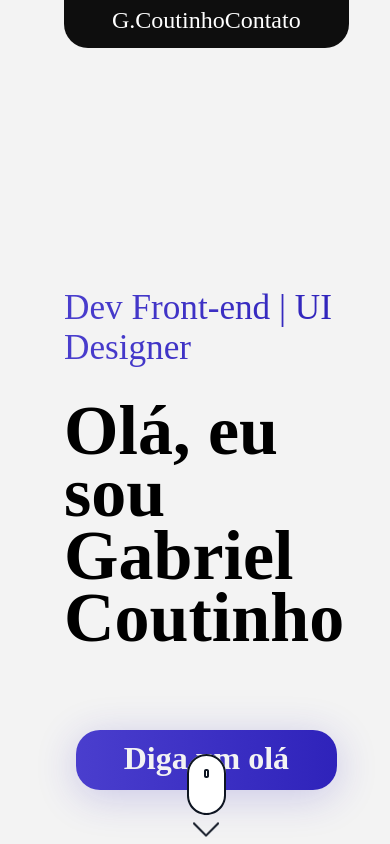
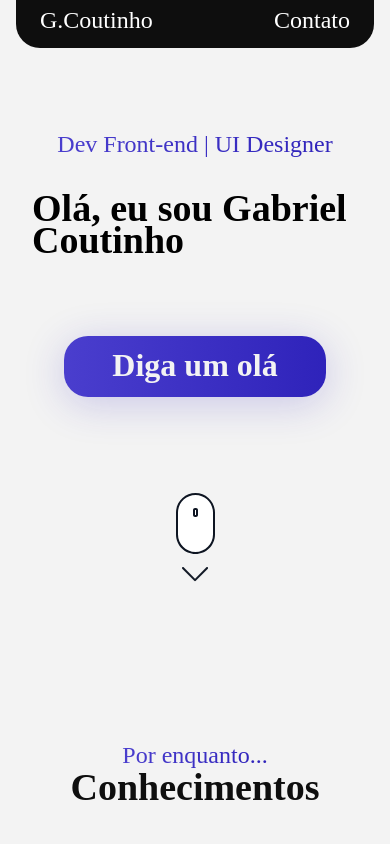
Before and after one commit to GabrielCoutz/Portfolio, a Next.js app: page / in a window 390 px wide. Shown: the top 844 px of the page. Built offline with nearby package versions, Linux system fonts and the light colour scheme.

Commit message:
Responsividade

```diff
--- a/package.json
+++ b/package.json
@@ -18,7 +18,6 @@
     "next": "13.1.1",
     "react": "18.2.0",
     "react-dom": "18.2.0",
-    "resize-observer-polyfill": "^1.5.1",
     "typescript": "4.9.4"
   }
 }
--- a/src/Components/Projetos.tsx
+++ b/src/Components/Projetos.tsx
@@ -15,6 +15,7 @@ const Projetos = () => {
       <div className={`${styles.projetos} container`}>
         <Subtitle>Feitos com muito carinho</Subtitle>
         <h1 className="title">Alguns dos meus projetos</h1>
+        <div className={styles.cards}>
           <Card
             title="Essencial Calçados"
             subtitle="Front end & UI Design"
@@ -39,6 +40,7 @@ const Projetos = () => {
             tecnologies={["HTML", "CSS", "JavaScript", "PHP"]}
           />
         </div>
+      </div>
     </motion.div>
   );
 };
--- a/src/pages/index.tsx
+++ b/src/pages/index.tsx
@@ -1,70 +1,17 @@
-import React, { RefObject } from "react";
+import React from "react";
 import Conhecimentos from "../Components/Conhecimentos";
 import Contato from "../Components/Contato";
 import Header from "../Components/Header";
 import Intro from "../Components/Intro";
 import Projetos from "../Components/Projetos";
-
-let sx = 0, // For scroll positions
-  sy = 0;
-let dx = sx, // For container positions
-  dy = sy;
-
-function easeScroll() {
-  sx = window.pageXOffset;
-  sy = window.pageYOffset;
-}
-
-function render(main: HTMLDivElement) {
-  function li(a: number, b: number, n: number) {
-    return (1 - n) * a + n * b;
-  }
-  //We calculate our container position by linear interpolation method
-  dx = li(dx, sx, 0.07);
-  dy = li(dy, sy, 0.07);
-
-  dx = Math.floor(dx * 100) / 100;
-  dy = Math.floor(dy * 100) / 100;
-
-  main.style.transform = `translate3d(-${dx}px, -${dy}px, 0px)`;
-
-  window.requestAnimationFrame(() => render(main));
-}
-
-function teste(mainObj: RefObject<HTMLDivElement>) {
-  const body = document.querySelector("body");
-  const main = mainObj.current;
-  if (!main || !body) return;
-
-  body.style.height = main.clientHeight + "px";
-  main.style.position = "fixed";
-  main.style.top = "0";
-  main.style.left = "0";
-
-  return { body, main };
-}
-
 export default function Home() {
-  const elementRef = React.useRef<HTMLDivElement>(null);
-  React.useEffect(() => {
-    const references = teste(elementRef);
-    if (!references || !references.main) return;
-
-    window.addEventListener("scroll", easeScroll);
-    window.requestAnimationFrame(() => render(references.main));
-
-    return () => window.removeEventListener("scroll", easeScroll);
-  }, []);
-
   return (
     <>
-      <div ref={elementRef}>
-        <Header />
-        <Intro />
-        <Conhecimentos />
-        <Projetos />
-        <Contato />
-      </div>
+      <Header />
+      <Intro />
+      <Conhecimentos />
+      <Projetos />
+      <Contato />
     </>
   );
 }
--- a/src/styles/Conhecimentos.module.css
+++ b/src/styles/Conhecimentos.module.css
@@ -23,9 +23,20 @@
   flex-wrap: wrap;
   gap: 3rem;
   justify-content: center;
+  overflow: hidden;
 }
 
 .icons svg {
   height: 100px;
   width: 100px;
 }
+
+@media (max-width: 768px) {
+  .wrapperConhecimentos {
+    margin: 2rem auto;
+    padding: 0 2rem;
+  }
+  .conhecimentos {
+    padding: 5rem 0;
+  }
+}
--- a/src/styles/Contato.module.css
+++ b/src/styles/Contato.module.css
@@ -31,3 +31,9 @@
   gap: 1rem;
   font: 400 2.2rem/1.9rem var(--fontDisplay);
 }
+
+@media (max-width: 768px) {
+  .contato {
+    margin: 5rem auto 10rem auto;
+  }
+}
--- a/src/styles/Header.module.css
+++ b/src/styles/Header.module.css
@@ -2,6 +2,7 @@
   display: flex;
   justify-content: center;
   padding: 0 4rem;
+  position: relative;
 }
 
 .header {
@@ -27,6 +28,15 @@
   margin: 0 2rem;
 }
 
+@media (max-width: 768px) {
+  .wrapperHeader {
+    padding: 0 1rem;
+  }
+  .header {
+    padding: 0.5rem 1.5rem 1rem 1.5rem;
+  }
+}
+
 @media (max-width: 800px) {
   .header {
     font-size: 1.5rem;
--- a/src/styles/Intro.module.css
+++ b/src/styles/Intro.module.css
@@ -6,9 +6,7 @@
 }
 
 .mouse {
-  display: inline-block;
-  position: relative;
-  top: calc(100vh - 55rem);
+  margin-top: 6rem;
 }
 
 .button {
@@ -27,4 +25,8 @@
   .subTitle {
     justify-self: start;
   }
+  .intro {
+    margin: 5rem auto;
+    padding: 0 2rem;
+  }
 }
--- a/src/styles/Projetos.module.css
+++ b/src/styles/Projetos.module.css
@@ -47,3 +47,16 @@
     justify-items: center;
   }
 }
+
+@media (max-width: 768px) {
+  .wrapperProjetos {
+    padding: 5rem 0;
+  }
+  .projetos {
+    padding: 0 2rem;
+  }
+  .cards {
+    display: grid;
+    gap: 2rem;
+  }
+}
--- a/src/styles/globals.css
+++ b/src/styles/globals.css
@@ -29,10 +29,6 @@
     #d400f7 67.71%,
     #f7003b 122.15%
   );
-}
-
-body {
-  overscroll-behavior-y: none;
 }
 
 html {
@@ -72,6 +68,7 @@ a {
 }
 
 body {
+  overscroll-behavior-y: none;
   background-color: var(--bgcolor);
 }
 
@@ -109,6 +106,11 @@ li {
 
 @media (max-width: 768px) {
   .title {
-    font-size: 4.375rem;
+    font-size: 2.375rem;
+    line-height: 2rem;
+  }
+  .subTitle {
+    font-size: 1.5rem;
+    line-height: 2rem;
   }
 }
```
Also changed, not shown: 1 other file (tests, documents, lock files or other folders). Lines whose indentation alone changed are shown as unchanged.
